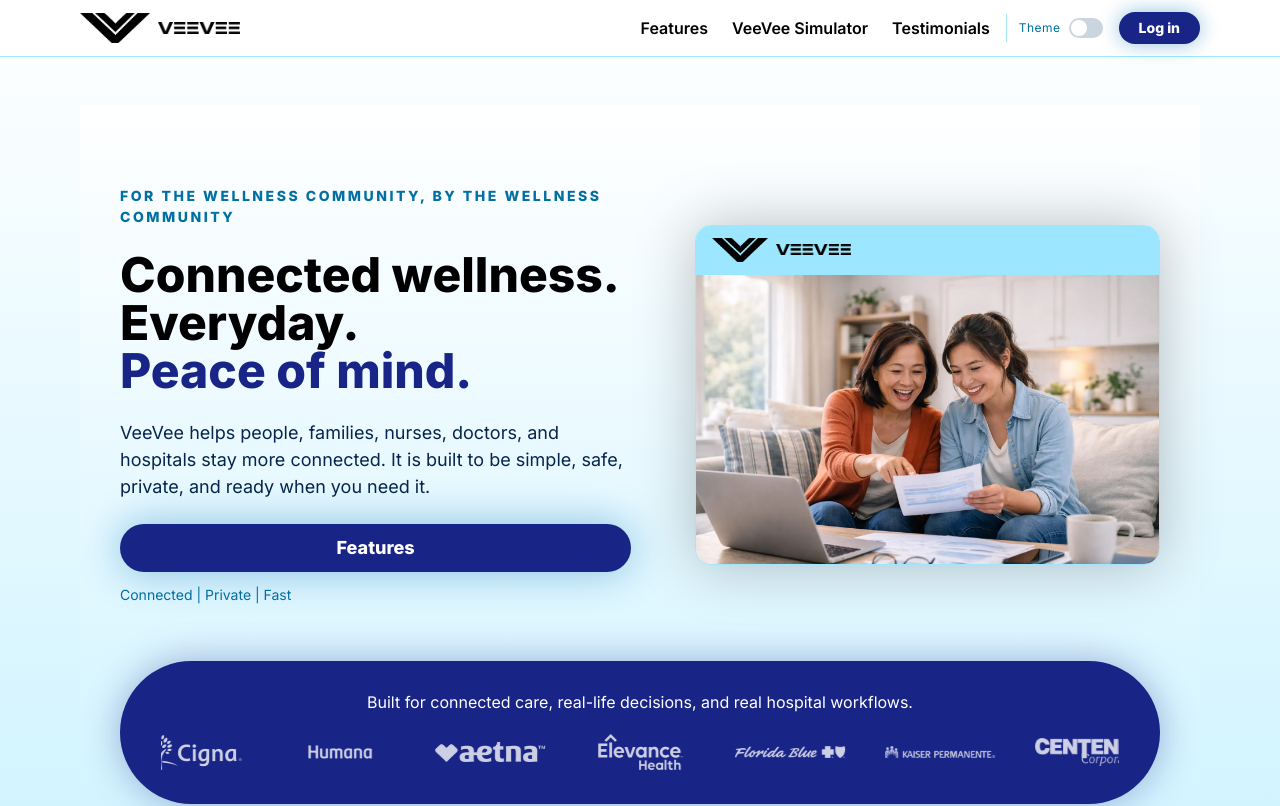
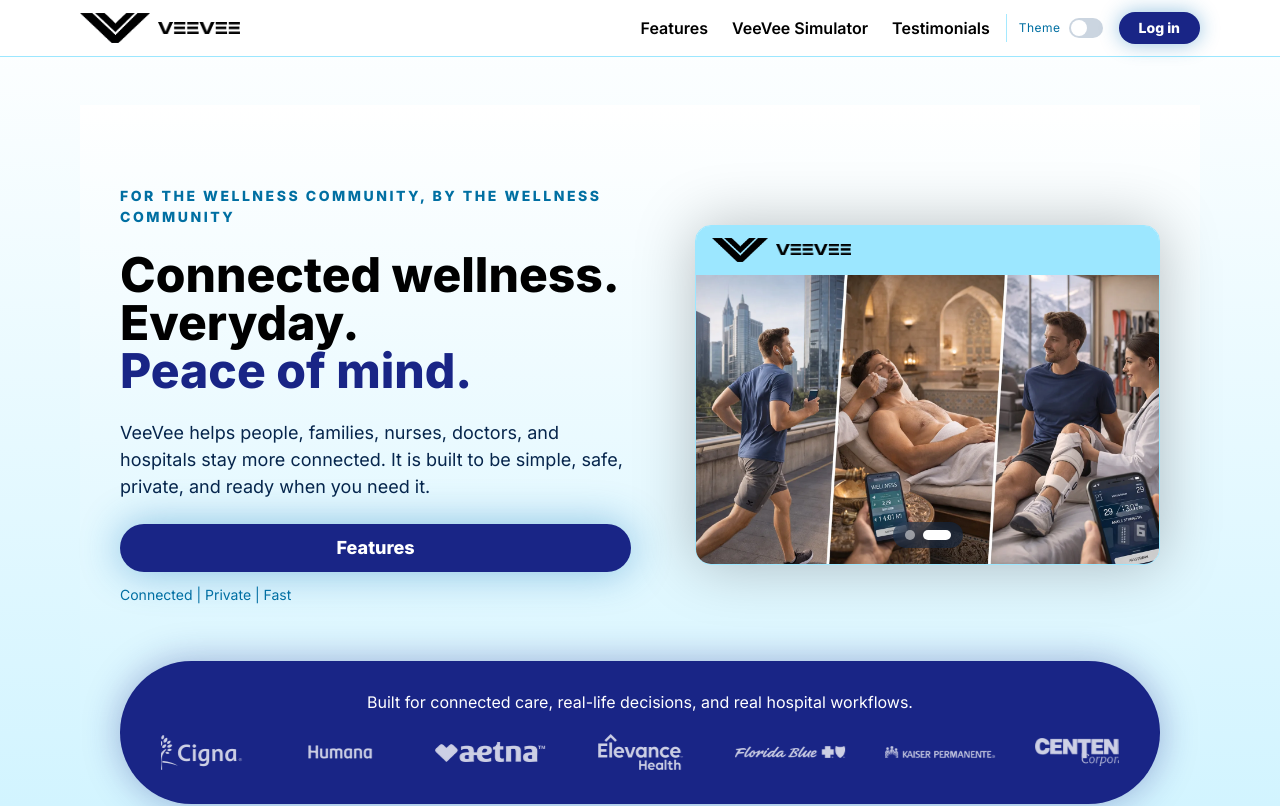
Before and after one commit to cdgonzal/myveevee, a React (Vite) app: page / in a window 1280 px wide. Shown: the top 806 px of the page. Built offline with nearby package versions, Linux system fonts and the light colour scheme.

Commit message:
CodexAuto: home hero image  #1

```diff
--- a/src/pages/Home.tsx
+++ b/src/pages/Home.tsx
@@ -24,6 +24,7 @@
   useDisclosure,
 } from "@chakra-ui/react";
 import { keyframes } from "@emotion/react";
+import { useEffect, useState } from "react";
 import { Link as CLink } from "@chakra-ui/react";
 import { Link as RouterLink } from "react-router-dom";
 import { APP_LINKS } from "../config/links";
@@ -86,6 +87,19 @@
   100% { transform: translateX(-50%); }
 `;
 
+const HERO_IMAGES = [
+  {
+    webp: "images/marketing/hero-2026-v2.webp",
+    jpg: "images/marketing/hero-2026.jpg",
+    alt: "VeeVee hero image showing connected care and benefits support",
+  },
+  {
+    webp: "images/marketing/hero-2027.webp",
+    jpg: "images/marketing/hero-2027.jpg",
+    alt: "VeeVee hero image showing a modern wellness and care experience",
+  },
+];
+
 export default function Home() {
   const {
     isOpen: isPatientOpen,
@@ -102,8 +116,7 @@
     onOpen: onArchitectureOpen,
     onClose: onArchitectureClose,
   } = useDisclosure();
-  const heroWebpSrc = `${import.meta.env.BASE_URL}images/marketing/hero-2026-v2.webp`;
-  const heroJpgSrc = `${import.meta.env.BASE_URL}images/marketing/hero-2026.jpg`;
+  const [activeHeroIndex, setActiveHeroIndex] = useState(0);
   const pageGradient = useColorModeValue(
     "linear(to-b, #FFFFFF, #9CE7FF)",
     "linear(to-b, surface.900, surface.800)"
@@ -124,6 +137,15 @@
   const nvidiaSoftBg = useColorModeValue("rgba(118, 185, 0, 0.08)", "rgba(118, 185, 0, 0.14)");
   const stepCircleColor = "white";
   const freeAccent = useColorModeValue("#001A52", "#9CE7FF");
+  const currentHero = HERO_IMAGES[activeHeroIndex];
+
+  useEffect(() => {
+    const intervalId = window.setInterval(() => {
+      setActiveHeroIndex((current) => (current + 1) % HERO_IMAGES.length);
+    }, 4000);
+
+    return () => window.clearInterval(intervalId);
+  }, []);
 
   return (
     <>
@@ -248,22 +270,58 @@
               </Box>
             </CLink>
 
-            <CLink as={RouterLink} to={APP_LINKS.internal.home}>
+            <CLink as={RouterLink} to={APP_LINKS.internal.home} display="block">
               <Image
-                src={heroWebpSrc}
-                alt="VeeVee marketing image showing connected care and benefits optimization"
+                key={currentHero.webp}
+                src={`${import.meta.env.BASE_URL}${currentHero.webp}`}
+                alt={currentHero.alt}
                 objectFit="cover"
                 maxH="420px"
                 w="100%"
+                transition="opacity 0.35s ease"
                 onError={(e) => {
                   const img = e.currentTarget;
                   if (img.src.endsWith(".webp")) {
-                    img.src = heroJpgSrc;
+                    img.src = `${import.meta.env.BASE_URL}${currentHero.jpg}`;
                     return;
                   }
                 }}
               />
             </CLink>
+
+            <Box
+              position="absolute"
+              bottom={4}
+              left="50%"
+              transform="translateX(-50%)"
+              display="flex"
+              alignItems="center"
+              gap={2}
+              px={3}
+              py={2}
+              borderRadius="full"
+              bg="rgba(6, 37, 76, 0.46)"
+              backdropFilter="blur(8px)"
+            >
+              {HERO_IMAGES.map((hero, index) => {
+                const isActive = index === activeHeroIndex;
+
+                return (
+                  <Box
+                    as="button"
+                    key={hero.webp}
+                    type="button"
+                    aria-label={`Show hero image ${index + 1}`}
+                    onClick={() => setActiveHeroIndex(index)}
+                    w={isActive ? "28px" : "10px"}
+                    h="10px"
+                    borderRadius="full"
+                    bg={isActive ? "white" : "rgba(255,255,255,0.5)"}
+                    transition="all 0.2s ease"
+                  />
+                );
+              })}
+            </Box>
           </Box>
         </Grid>
 
```
Also changed, not shown: public/images/marketing/hero-2027.jpg (added), public/images/marketing/hero-2027.webp (added).
